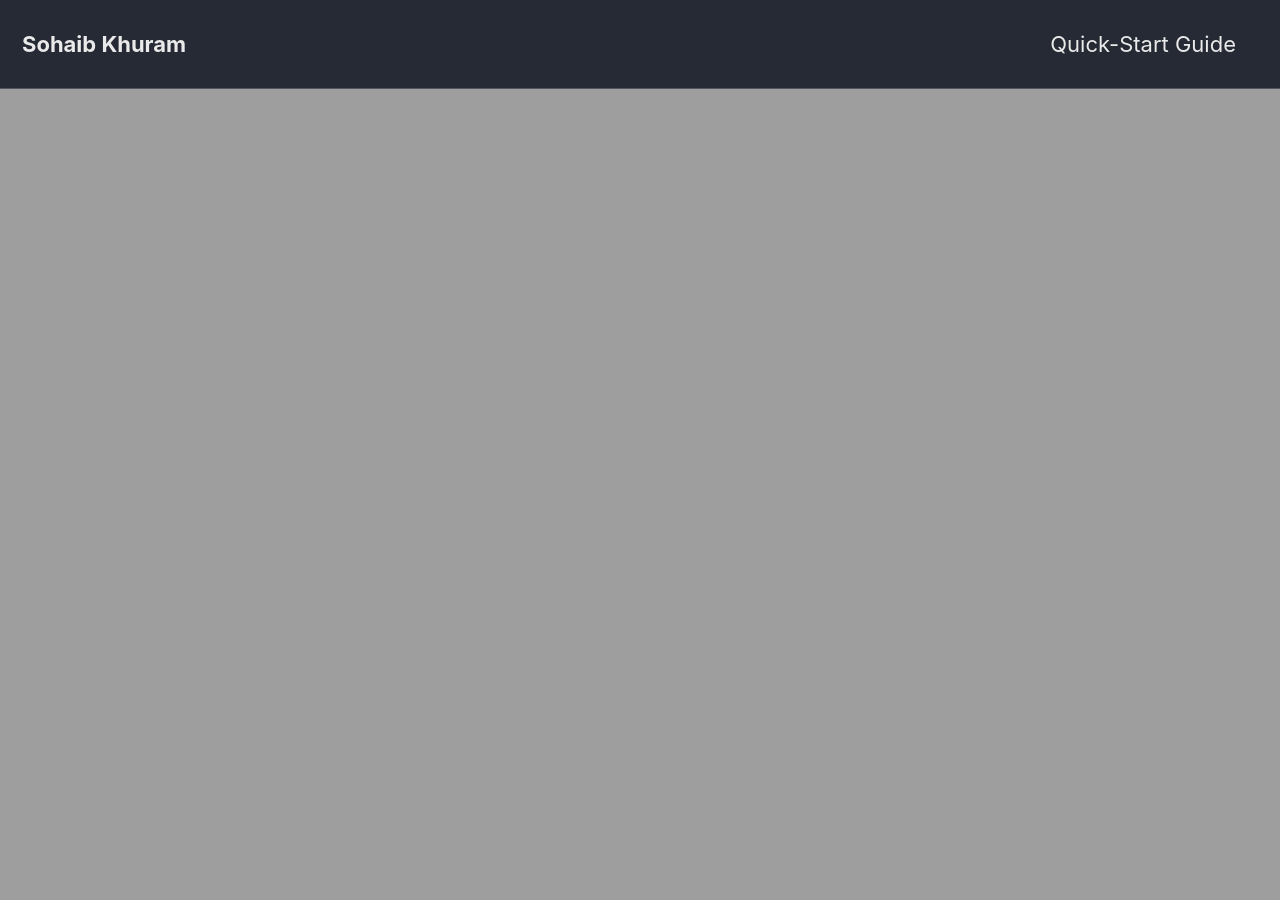
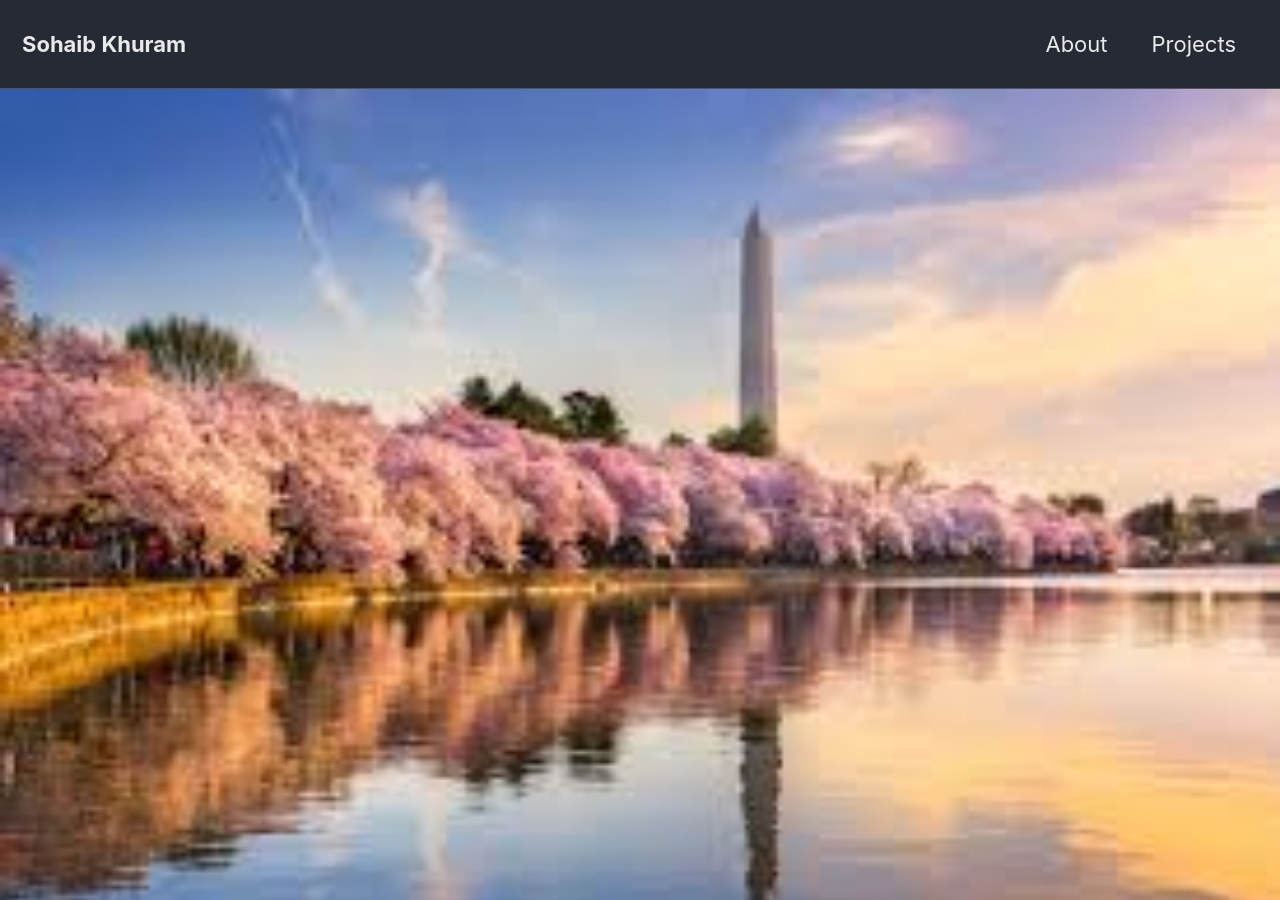
Before and after one commit to sohaibk321/sohaibk321.github.io, a Jekyll site: the page built from _pages/machinelearning.md, in a window 1280 px wide and 900 px high. Built offline with Jekyll 4.4.1, drawn with Linux system fonts in a browser that asks for light colours; cached includes are drawn as plain includes; nearby versions of some CDN libraries.

```diff
--- a/_config.yml
+++ b/_config.yml
@@ -113,7 +113,7 @@
   email            :
   links:
     - label: "LinkedIn"
-      icon: "fas fa-fw fa-linkedin-square"
+      icon: "fas fa-fw fa-linkedin"
       url: "https://www.linkedin.com/in/sohaib-khuram/"
     - label: "GitHub"
       icon: "fab fa-fw fa-github"
@@ -146,7 +146,7 @@
 include:
   - .htaccess
   - _pages
-
+  - _posts
 exclude:
   - "*.sublime-project"
   - "*.sublime-workspace"
--- a/_data/navigation.yml
+++ b/_data/navigation.yml
@@ -1,7 +1,9 @@
 # main links
 main:
-  - title: "Quick-Start Guide"
-    url: https://mmistakes.github.io/minimal-mistakes/docs/quick-start-guide/
+  - title: "About"
+    url: /about/
+  - title: "Projects"
+    url: /machine-learning/
   # - title: "About"
   #   url: https://mmistakes.github.io/minimal-mistakes/about/
   # - title: "Sample Posts"
--- a/_pages/machinelearning.md
+++ b/_pages/machinelearning.md
@@ -4,5 +4,5 @@
 title: "Machine Learning Posts by Tags"
 author_profile: true
 header:
-  image: "/images/cherry_blossom.jpg =500x300"
+  image: "/images/cherry_blossom.jpg"
 ---
--- a/index.html
+++ b/index.html
@@ -2,6 +2,5 @@
 layout: home
 author_profile: true
 header:
-  image: "/images/casey-horner-370520-unsplash.jpg"
-  height: "50%"
+  image: "/images/white-house.jpg"
 ---
```
Also changed, not shown: images/cherry_blossom.jpg (added), 1 other file.
